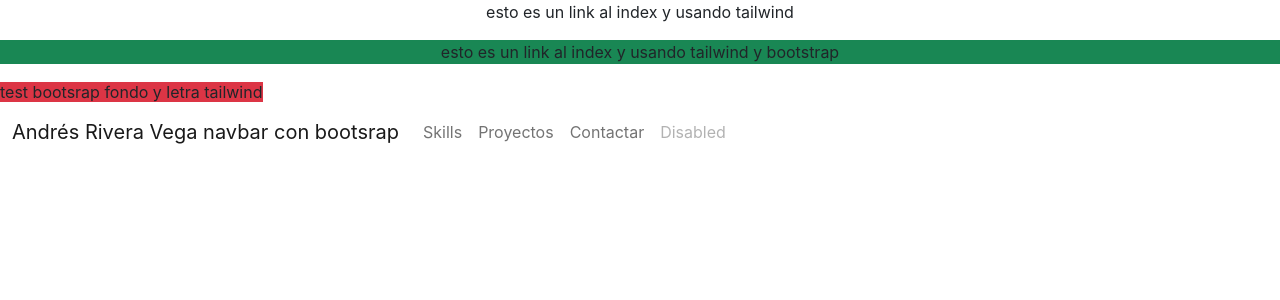
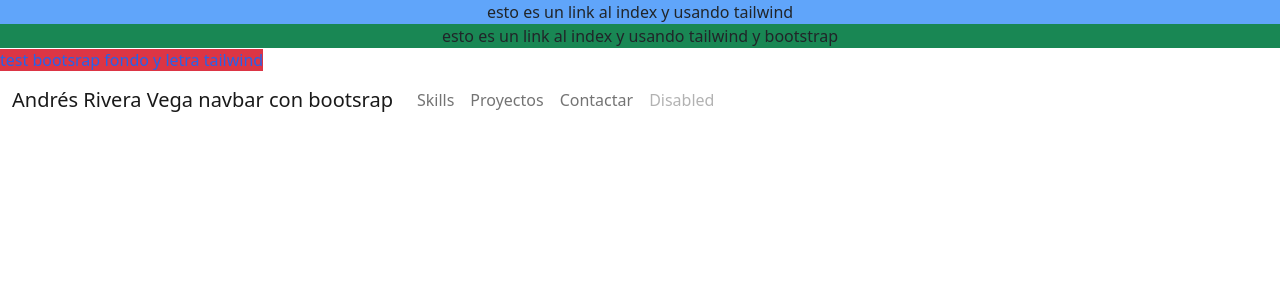
Before and after one commit to TeamARV/Practicas_D, a Next.js app: page / in a window 1280 px wide. Shown: the top 300 px of the page. Built offline with nearby package versions, Linux system fonts and the light colour scheme.

Commit message:
correccionimportsfaltantes

```diff
--- a/pages/_app.tsx
+++ b/pages/_app.tsx
@@ -4,6 +4,7 @@ import { useEffect } from "react";
 
 import 'bootstrap/dist/css/bootstrap.css'
 import '../styles/globals.css'
+import 'tailwindcss/tailwind.css'
 
 
 function MyApp({ Component, pageProps }: AppProps) {
--- a/styles/globals.css
+++ b/styles/globals.css
@@ -1,4 +1,9 @@
-html,
+@import "tailwindcss/base";
+@import "tailwindcss/components";
+@import "tailwindcss/utilities";
+
+
+/* html,
 body {
   padding: 0;
   margin: 0;
@@ -13,9 +18,4 @@ a {
 
 * {
   box-sizing: border-box;
-}
-
-
-@import "tailwindcss/base";
-@import "tailwindcss/components";
-@import "tailwindcss/utilities";
+} */
--- a/tailwind.config.js
+++ b/tailwind.config.js
@@ -1,5 +1,5 @@
 module.exports = {
-  purge: ['./src/**/*.html','./src/**/*.js',],
+  purge: ['./pages/**/*.{js,ts,jsx,tsx}', './components/**/*.{js,ts,jsx,tsx}'],
   darkMode: false, // or 'media' or 'class'
   theme: {
     extend: {},
```
